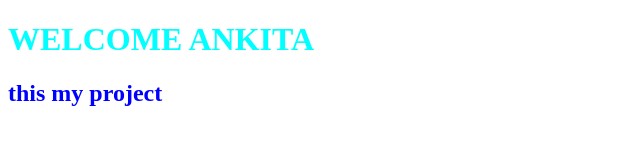
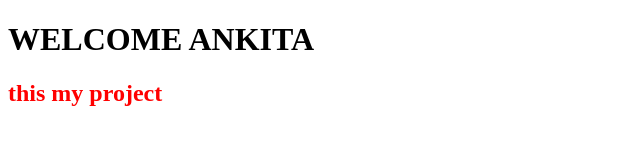
Before and after one commit to ankita67/html_1, a plain HTML site: page index.html in a window 1280 px wide. Shown: the whole page, without its empty margins (0-640 px from the left). Drawn offline with Linux system fonts and the light colour scheme.

```diff
--- a/index.html
+++ b/index.html
@@ -6,11 +6,11 @@
     <meta http-equiv="X-UA-Compatible" content="ie=edge">
     <title>Document</title>
     <style>
-        h1{
+        /* h1{
           color: aqua;
-        }
+        } */
         h2{
-            color: blue;
+            color: red
         }
     </style>
 </head>
```
